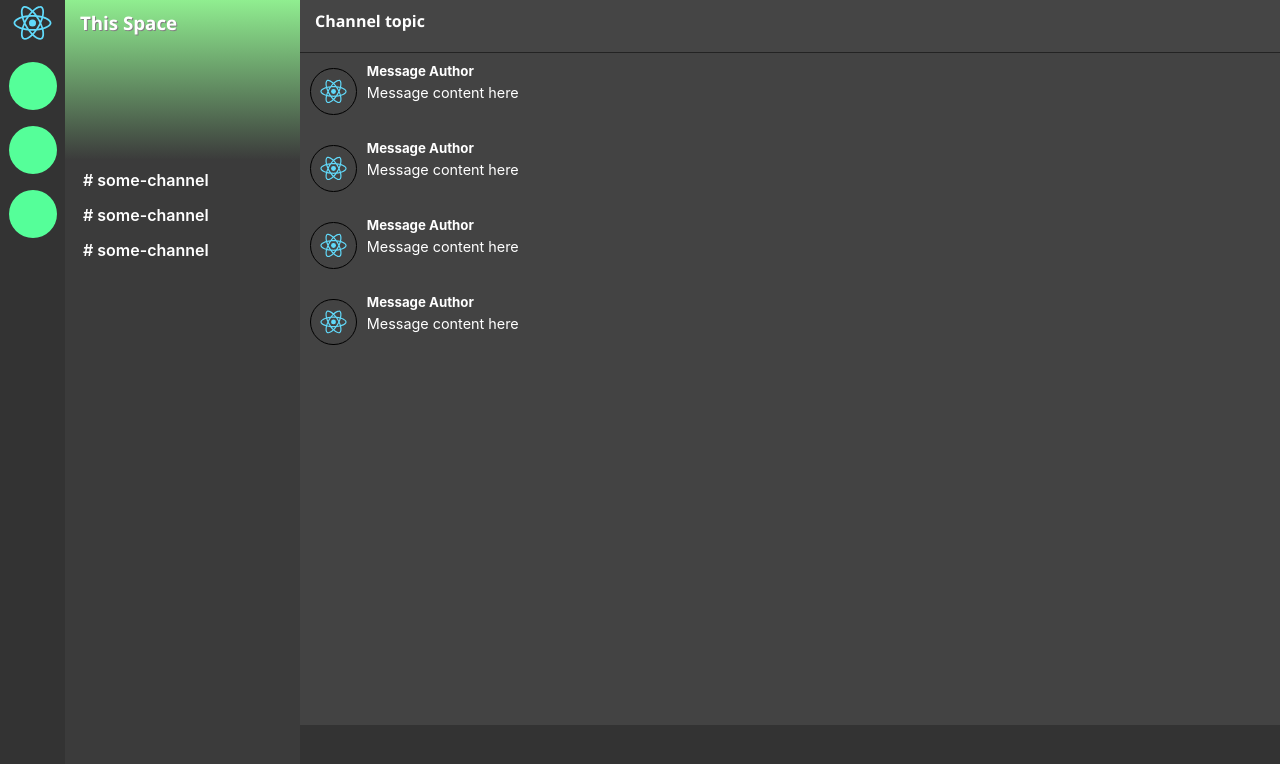
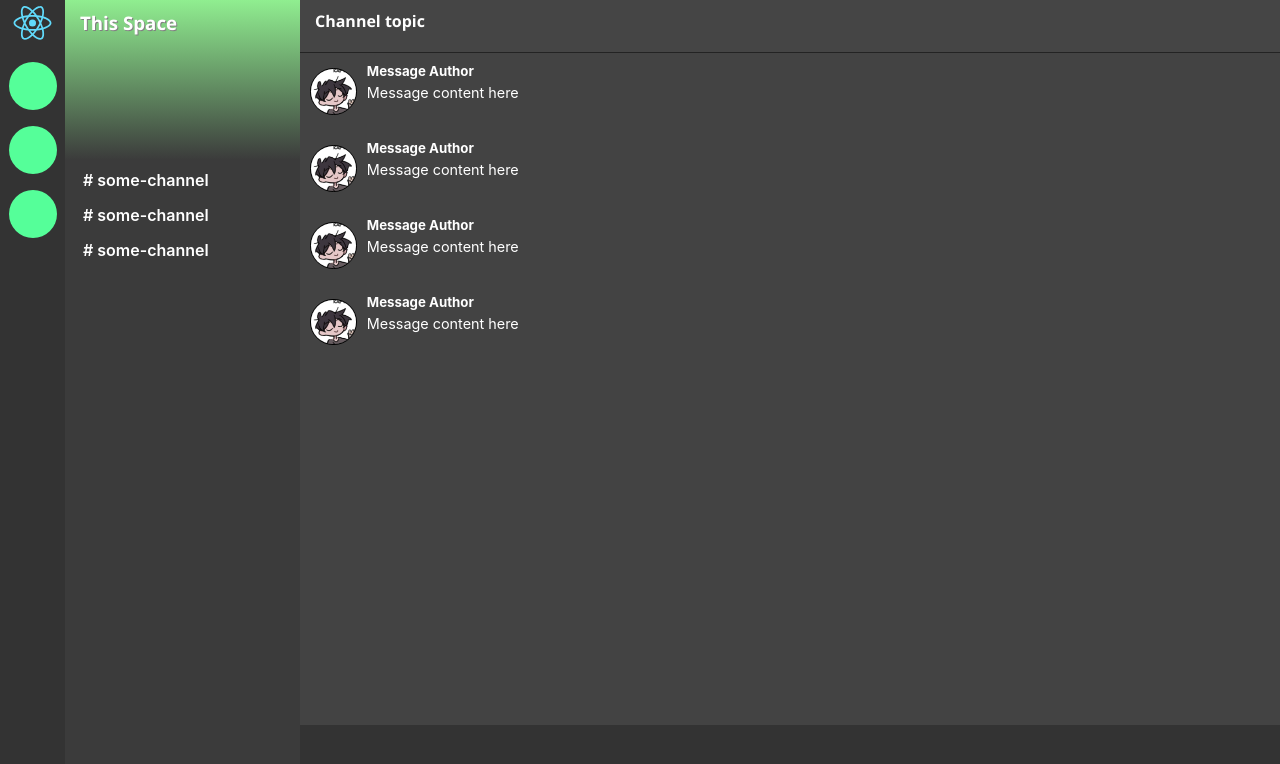
Before and after one commit to thimbus/faux, a React (Create React App) app: page / in a window 1280 px wide. Shown: the top 764 px of the page. Built offline with nearby package versions, Linux system fonts and the light colour scheme.

Commit message:
try a different pfp lol

```diff
--- a/src/components/ChatMessage/ProfilePicture.js
+++ b/src/components/ChatMessage/ProfilePicture.js
@@ -1,12 +1,12 @@
 import React from 'react';
 import './ProfilePicture.css';
-import logo from '../../logo.svg';
+import pfp from '../../chip.jpg';
 
 class ProfilePicture extends React.Component {
     render() {
         return (
             <div className="profile-picture-style">
-                <img src={logo} alt="Author's profile icon" />
+                <img src={pfp} alt="Author's profile icon" />
             </div>
         )
     }
```
Also changed, not shown: src/chip.jpg (added).
